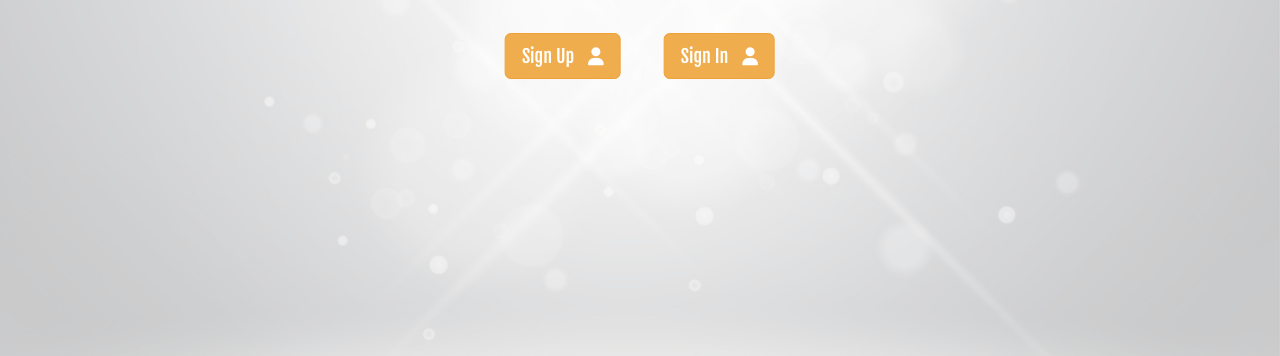
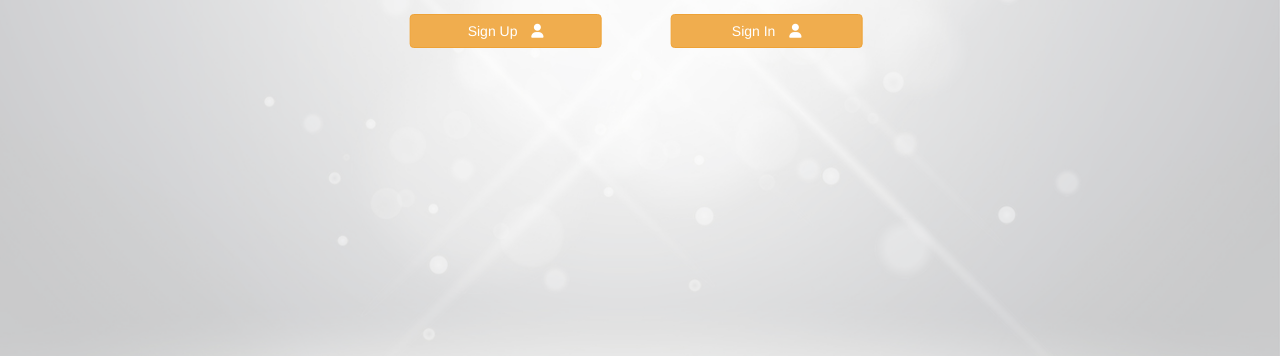
Before and after one commit to MASTIN/Virtual-Locker, a website: page public/index.html in a window 1280 px wide. Shown: the part 444-800 px from the top of the page. Drawn offline with nearby package versions, Linux system fonts and the light colour scheme.

Commit message:
front end changes

```diff
--- a/public/assets/css/style.css
+++ b/public/assets/css/style.css
@@ -53,12 +53,11 @@
 
 #loginButtons {
 	text-align: center;
-	margin-top: 80px;
-	font-family: 'Fjalla One', sans-serif;
+	margin-top: 30px;
 }
 
 button.login:last-child {
-    margin-left: 40px;
+    margin-left: 15%;
 }
 
 /* NAVBAR STYLING */
--- a/public/index.html
+++ b/public/index.html
@@ -27,8 +27,8 @@
 			<img id="headerlogo" src="./assets/images/safelogo.png"></h1>
 			<!-- LOGIN BUTTONS -->
 			<div id="loginButtons">
-				<button type="button" class="login btn btn-lg btn-warning" data-toggle="modal" data-target="#signupModal">Sign Up  <i class="fa fa-user"></i></button>
-				<button type="button" class="login btn btn-lg btn-warning" data-toggle="modal" data-target="#signinModal">Sign In  <i class="fa fa-user"></i></button>
+				<button type="button" class="login btn col-sm-5 btn-warning" data-toggle="modal" data-target="#signupModal">Sign Up  <i class="fa fa-user"></i></button>
+				<button type="button" class="login btn col-sm-5 btn-warning" data-toggle="modal" data-target="#signinModal">Sign In  <i class="fa fa-user"></i></button>
 			</div>
 
 		</div>
```
